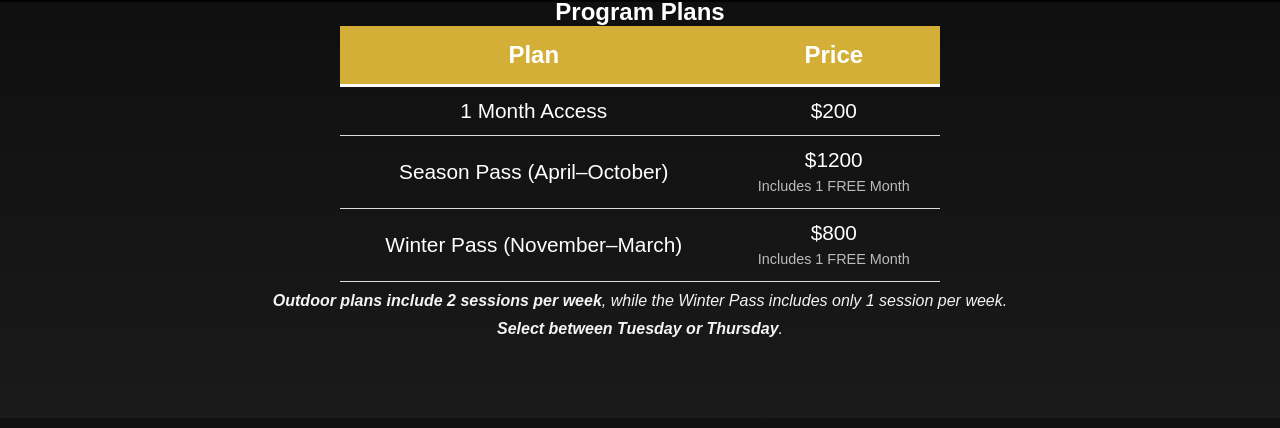
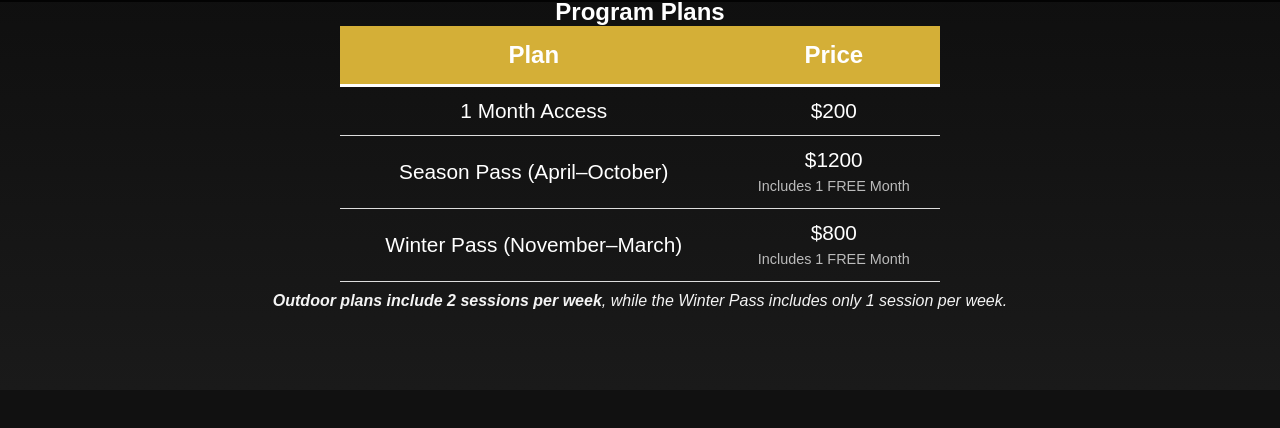
Before and after one commit to BryanH21/SoccerWeb, a plain HTML site: page booknow.html in a window 1280 px wide. Shown: the part 82-510 px from the top of the page. Drawn offline with Linux system fonts and the light colour scheme.

Commit message:
fixed issue

```diff
--- a/booknow.html
+++ b/booknow.html
@@ -56,7 +56,6 @@
             </tr>
         </table>
         <p class="session-info"><strong>Outdoor plans include 2 sessions per week</strong>, while the Winter Pass includes only 1 session per week.</p>
-        <p class="session-info"><strong>Select between Tuesday or Thursday</strong>.</p>
     </section>
 
     <section class="info-section">
```
